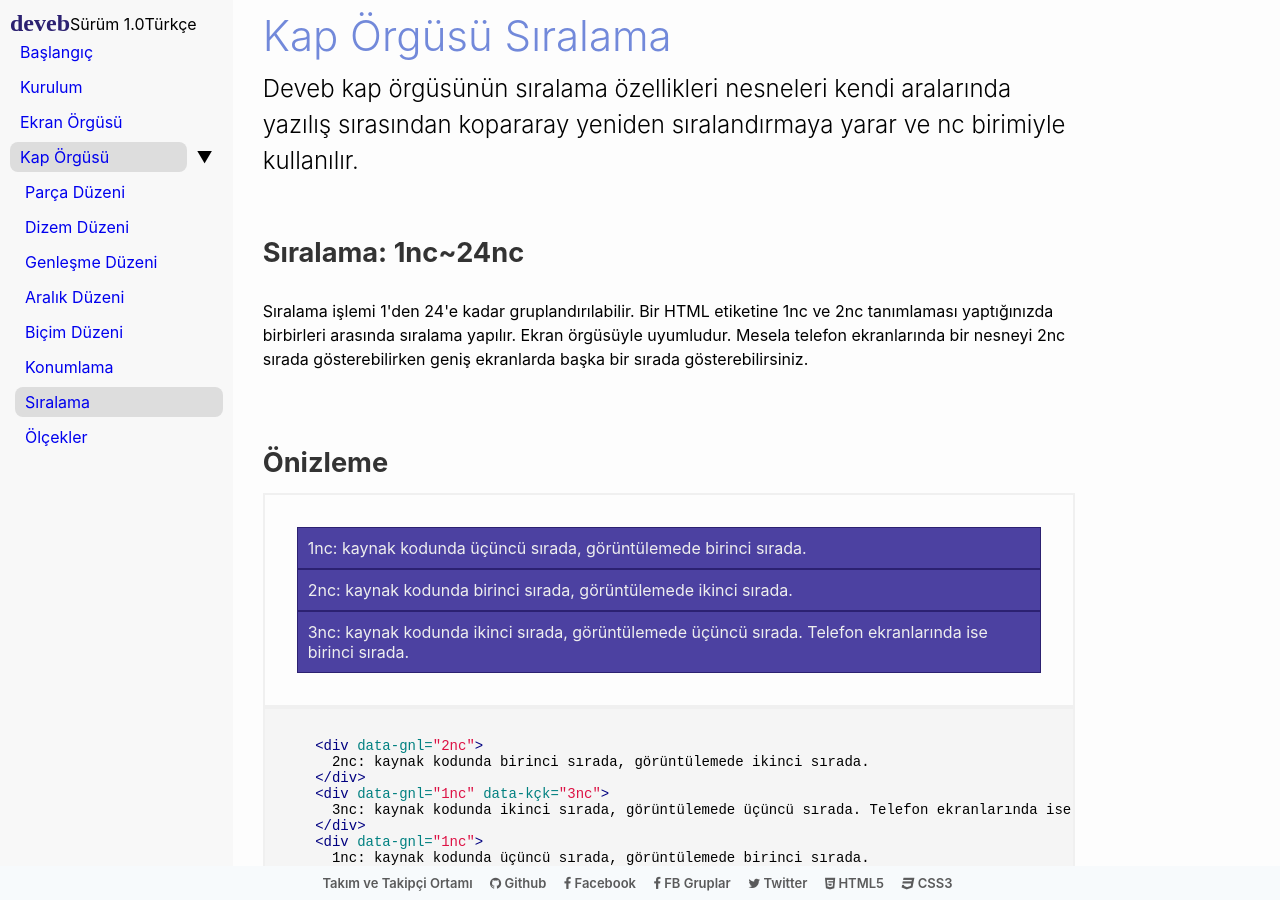
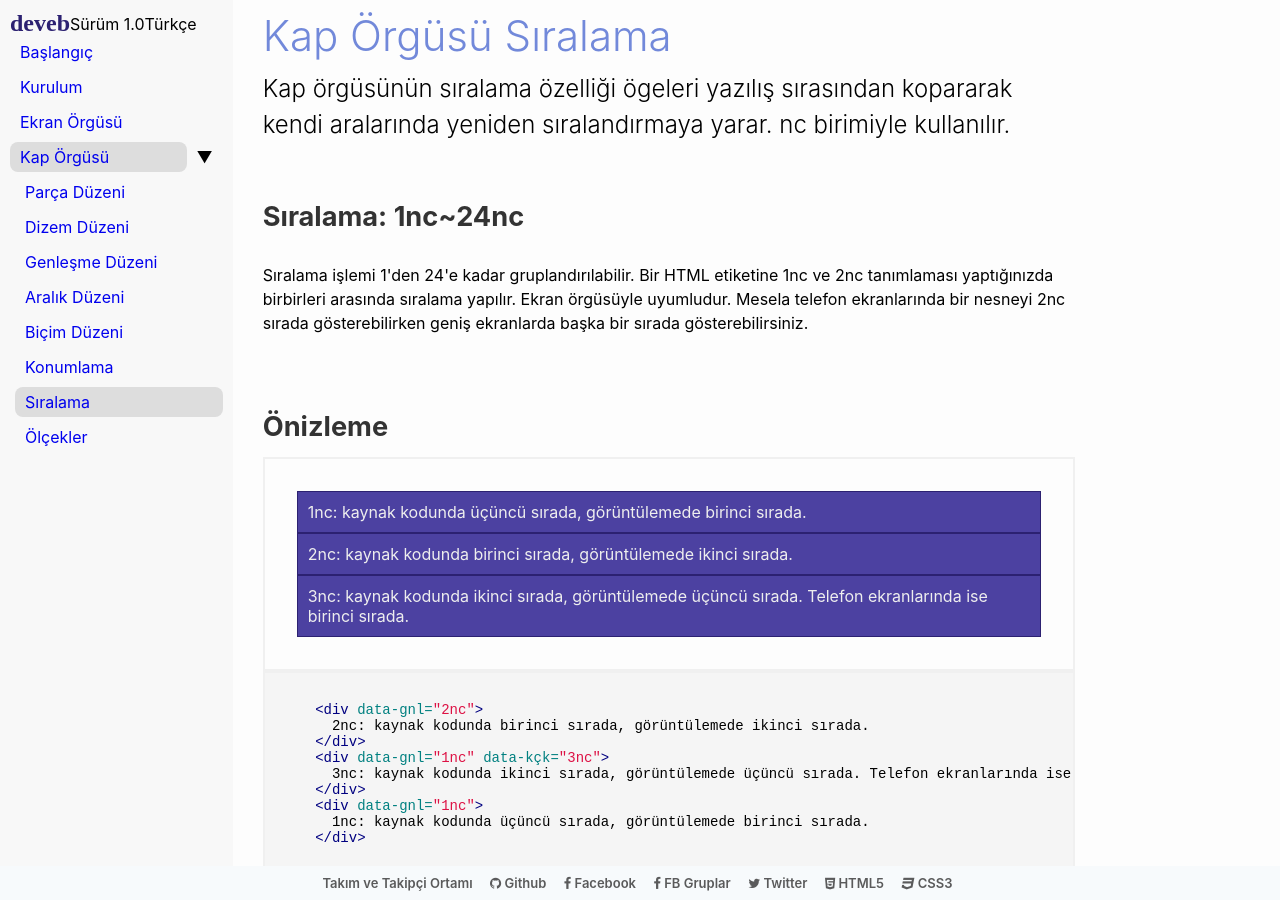
Before and after one commit to data-deveb/data-deveb.github.io, a Jekyll site: the page built from 1.0/tr/kap-orgusu/siralama.html, in a window 1280 px wide. Built offline with Jekyll 4.4.1, drawn with Linux system fonts in a browser that asks for light colours; some web fonts are replaced.

Commit message:
deveb 1.0 sıralama
Açıklama düzeltildi.

```diff
--- a/1.0/tr/kap-orgusu/siralama.html
+++ b/1.0/tr/kap-orgusu/siralama.html
@@ -2,7 +2,7 @@
 layout: s1n0/varsayilan
 title: Kap Örgüsü Sıralama
 ---
-  <p class="girlik">Deveb kap örgüsünün sıralama özellikleri nesneleri kendi aralarında yazılış sırasından kopararay yeniden sıralandırmaya yarar ve nc birimiyle kullanılır.</p>
+  <p class="girlik">Kap örgüsünün sıralama özelliği ögeleri yazılış sırasından kopararak kendi aralarında yeniden sıralandırmaya yarar. nc birimiyle kullanılır.</p>
 
   <h3>Sıralama: <span data-metin="dikkat">1nc~24nc</span></h3>
   <p>Sıralama işlemi 1'den 24'e kadar gruplandırılabilir. Bir HTML etiketine 1nc ve 2nc tanımlaması yaptığınızda birbirleri arasında sıralama yapılır. Ekran örgüsüyle uyumludur. Mesela telefon ekranlarında bir nesneyi 2nc sırada gösterebilirken geniş ekranlarda başka bir sırada gösterebilirsiniz.</p>
```
